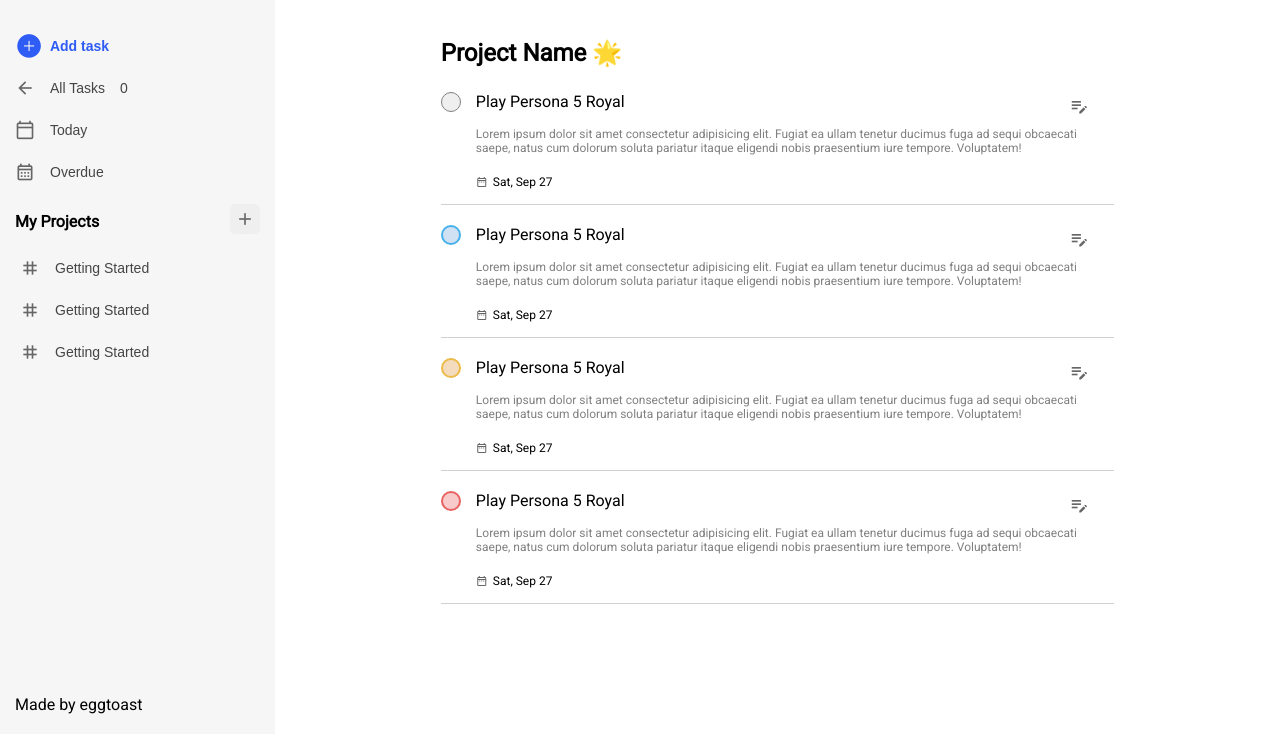
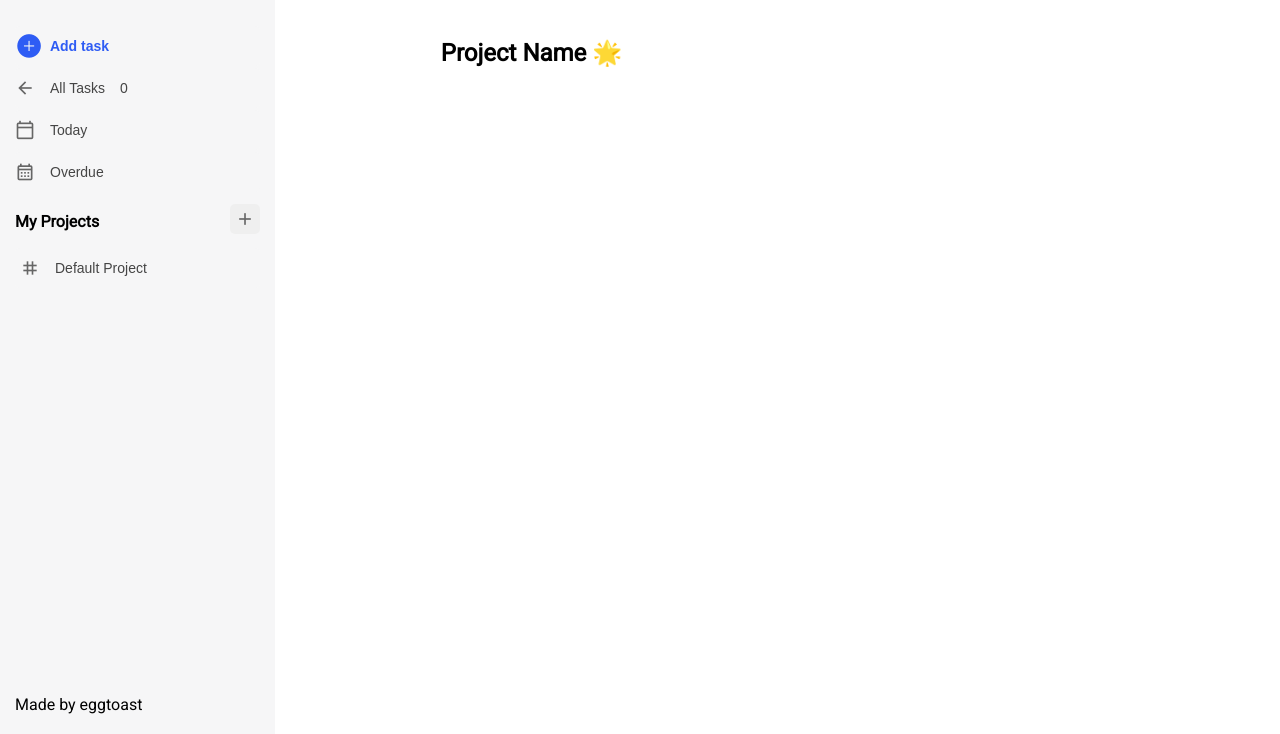
Before and after one commit to eggtoasts/todo-list, a website built with webpack: page src/template.html in a window 1280 px wide. Shown: the part 66-800 px from the top of the page. Built offline with nearby package versions, Linux system fonts and the light colour scheme.

Commit message:
Added method that creates project items and inserts it into DOM. Website now updates the projects container with projects in our project array

```diff
--- a/src/index.js
+++ b/src/index.js
@@ -4,14 +4,14 @@
   let projectsArray = [];
 
   let getProjectsArray = function () {
-    projectsArray;
+    return projectsArray;
   };
 
   let addProject = function (project_obj) {
     projectsArray.push(project_obj);
   };
 
-  return { getProjectsArray, addProject };
+  return { projectsArray, getProjectsArray, addProject };
 }
 
 class Project {
@@ -27,6 +27,18 @@
 
   addTodo(todo) {
     this.todosArray.push(todo);
+  }
+
+  get getName() {
+    return this.name;
+  }
+
+  get getColor() {
+    return this.color;
+  }
+
+  get getId() {
+    return this.id;
   }
 }
 
@@ -72,13 +84,15 @@
 
 //DOM stuff
 
-const Proj = Projects("Project 1", "Red", 1);
-const task = new Todos("w", "w", "11-11-11", "None", 0);
-const randomProject = new Project("Random_Task", "Blue", [], 1);
-Proj.addProject(randomProject);
-randomProject.addTodo(task);
+const Proj = Projects();
+const task = new Todos("w", "w", "11/11/11", "None", 0);
+const defaultProject = new Project("Default Project", "Blue", [], 1);
+Proj.addProject(defaultProject);
+defaultProject.addTodo(task);
 
-console.log(randomProject.todosArray);
+console.log(defaultProject.getTodosArray);
+
+console.log(Proj.getProjectsArray());
 
 function clearProjectUI(projectContainer) {
   let projectChild = projectContainer.lastElementChild;
@@ -98,20 +112,74 @@
   }
 }
 
-function updateProjectsUI(projectContainer, projectsArrau) {
+function updateProjectsUI(projectContainer, projects) {
   clearProjectUI(projectContainer);
-}
 
-function updateTasksUI(taskContainer, todosArray) {
-  clearTaskUI(taskContainer);
-  todosArray.forEach((e) => {
-    //make a div object
-    //then add it into the task container
-    //createProjectItem();
+  //We go through every project in the Projects array.
+  const projectsArray = projects.getProjectsArray();
+  projectsArray.forEach((projectItem) => {
+    console.log("Created a Project item ");
+
+    const projectElements = createProjectItem(projectItem);
+    addProjectItem(projectElements);
   });
 }
 
-function createProjectItem() {}
+function updateTasksUI(taskContainer, project) {
+  clearTaskUI(taskContainer);
+  const todosArray = project.getTodosArray;
+}
+
+let addProjectItem = function (projectElements) {
+  const projectItem = document.querySelector(".project-item");
+  console.log(projectItem);
+
+  for (let elements of projectElements) {
+    console.log(elements);
+    projectItem.appendChild(elements);
+  }
+};
+
+//vv for this we should push it back to array
+let createProjectItem = function (project) {
+  //project has name, color, id
+  const projectContainer = document.querySelector(".projects-container");
+  const name = project.getName;
+  const color = project.getTitle;
+  const id = project.getId;
+
+  const projectItem = document.createElement("button");
+  const tag = document.createElement("span");
+  const projectTitle = document.createElement("div");
+  const editOption = document.createElement("div");
+
+  projectItem.setAttribute("class", "project-item");
+  tag.setAttribute("class", "icon");
+  projectTitle.setAttribute("class", "title");
+  editOption.setAttribute("class", "right-option");
+
+  tag.textContent = "tag";
+  projectTitle.textContent = name;
+
+  projectContainer.appendChild(projectItem);
+
+  console.log("editOption" + editOption);
+
+  return [tag, projectTitle, editOption];
+};
+
+function setProjectTexts() {}
+
+function createTaskItem() {
+  //task item has:
+  //checkmark (prioity)
+  //task header (title, icon)
+  //task-description
+  //task date
+}
+
+//to create the project Item
+function readAddTaskInput() {}
 
 const UserInterface = function () {
   //Selecting project container
@@ -124,13 +192,12 @@
   const addTaskDialog = document.querySelector("dialog");
 
   addTaskButton.addEventListener("click", (e) => {
-    console.log("Bruh");
     addTaskDialog.showModal();
   });
 
   //Updates UI of Project & Tasks (commented out for now)
-  // updateProjectsUI(projectContainer);
-  // updateTasksUI(taskContainer);
+  updateProjectsUI(projectContainer, Proj);
+  updateTasksUI(taskContainer, defaultProject);
 
   return {};
 };
--- a/src/styles.css
+++ b/src/styles.css
@@ -69,6 +69,8 @@
   display: grid;
 
   grid-template-columns: 275px 1fr;
+
+  overflow: auto;
 }
 
 .sidebar {
@@ -422,3 +424,13 @@
   border: 2px solid var(--red);
   background-color: var(--light_red);
 }
+
+@media (max-width: 768px) {
+  .sidebar {
+    display: none;
+  }
+
+  .main-container {
+    grid-template-columns: 1fr;
+  }
+}
```
